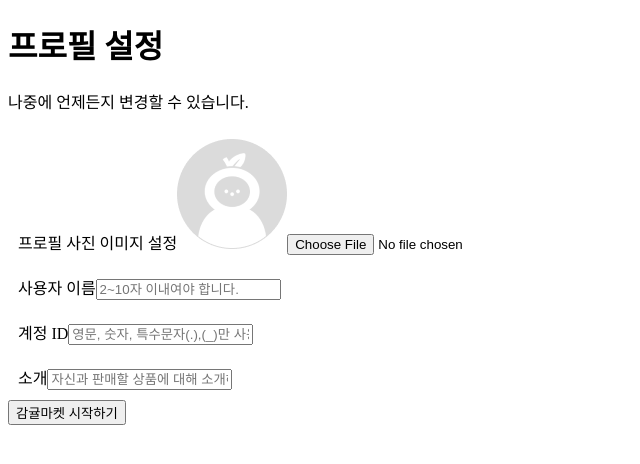
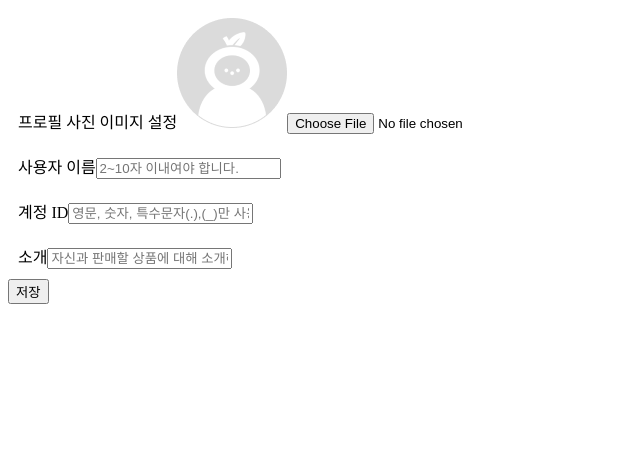
Before and after one commit to SEMINSEMINSEMIN/team15, a React (Create React App) app: page / in a window 1280 px wide. Shown: the top 464 px of the page, without its empty margins (0-640 px from the left). Built offline with nearby package versions, Linux system fonts and the light colour scheme.

Commit message:
로그인 된 상태에서 프로필 설정 페이지

```diff
--- a/src/App copy.jsx
+++ b/src/App copy.jsx
@@ -1,7 +1,8 @@
 import React from "react";
 import ProfileSetSignUp from "./pages/ProfileSetSignUp/ProfileSetSignUp.jsx";
+import ProfileSetLogin from "./pages/ProfileSetLogIn/ProfileSetLogin.jsx";
 export default function App() {
     return (
-        <ProfileSetSignUp/>
+        <ProfileSetLogin/>
     );
 }
--- /dev/null
+++ b/src/pages/ProfileSetLogIn/ProfileSetLogin.jsx
@@ -0,0 +1,12 @@
+import React from 'react';
+import ProfileSetInpsTemp from '../../components/ProfileSetInpsTemp/ProfileSetInpsTemp.jsx';
+import Button3rd from '../../components/shared/Button3rd/Button3rd.jsx';
+
+export default function ProfileSetLogin() {
+  return (
+    <>
+        <ProfileSetInpsTemp formId={"profileSetLogin"}/>
+        <Button3rd formId={"profileSetLogin"} btnText={"저장"}/>
+    </>
+  )
+}
```
